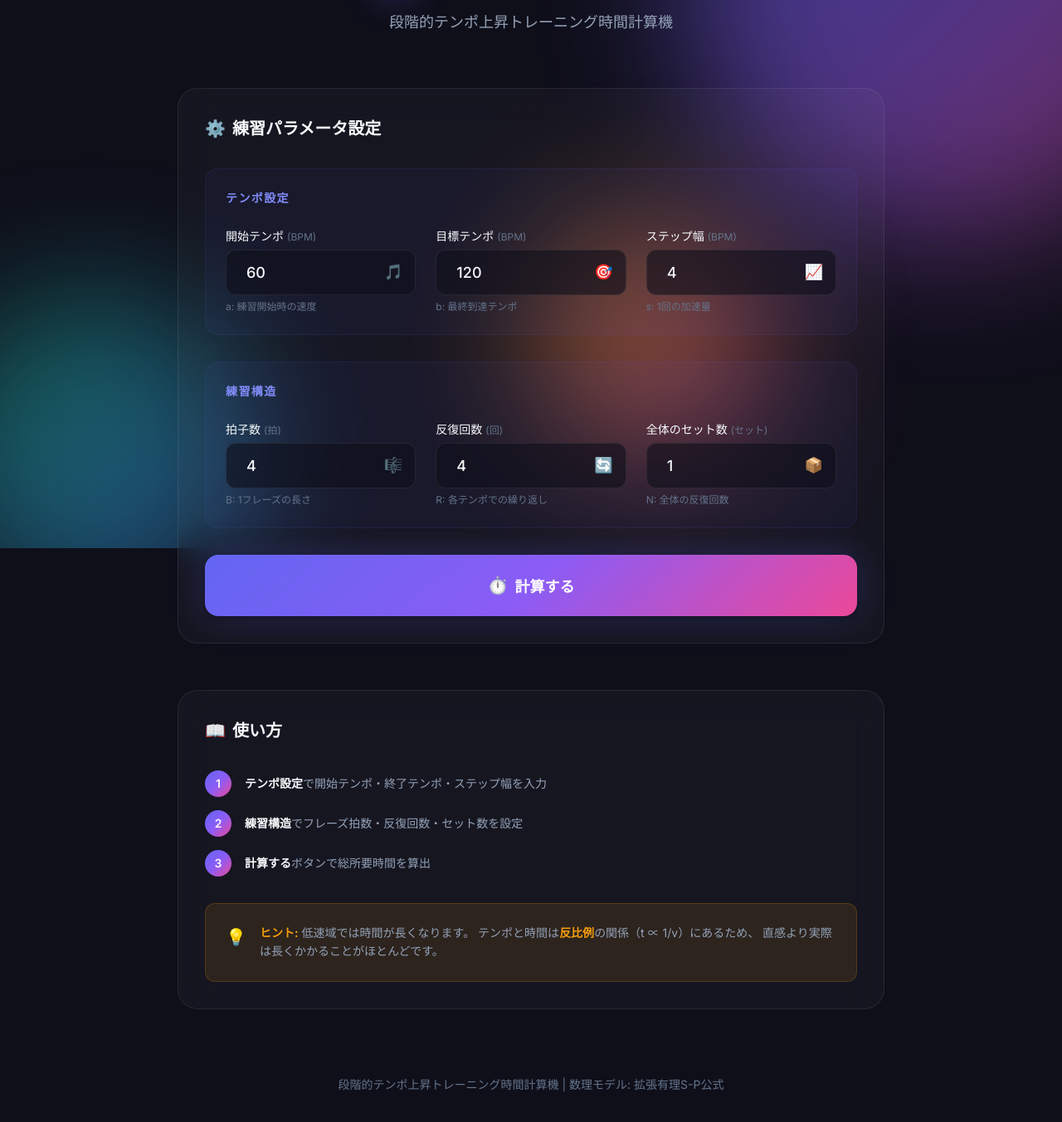
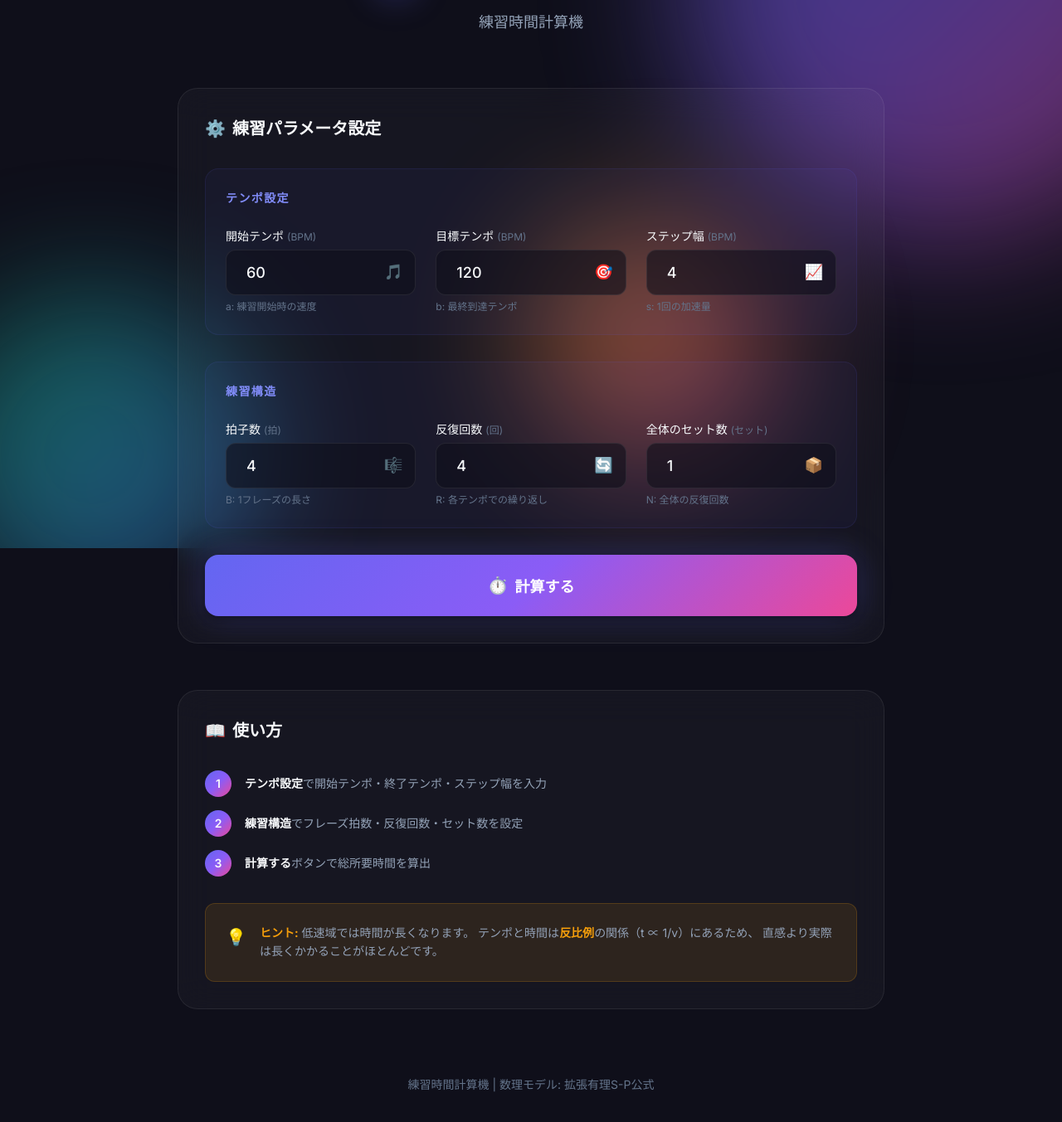
Before and after one commit to GAKU27/tempo-practice-calculator, a plain HTML site: page index.html in a window 1280 px wide. Shown: the part 139-1492 px from the top of the page at 83% size. Drawn offline with Linux system fonts and the light colour scheme.

Commit message:
Update index.html

```diff
--- a/index.html
+++ b/index.html
@@ -28,7 +28,7 @@
                     </div>
                     <h1 class="logo-text">Tempo Practice Calculator</h1>
                 </div>
-                <p class="tagline">段階的テンポ上昇トレーニング時間計算機</p>
+                <p class="tagline">練習時間計算機</p>
             </div>
         </header>
 
@@ -255,7 +255,7 @@
         <!-- Footer -->
         <footer class="footer">
             <p class="attribution">
-                段階的テンポ上昇トレーニング時間計算機 |
+                練習時間計算機 |
                 数理モデル: 拡張有理S-P公式
             </p>
         </footer>
```
